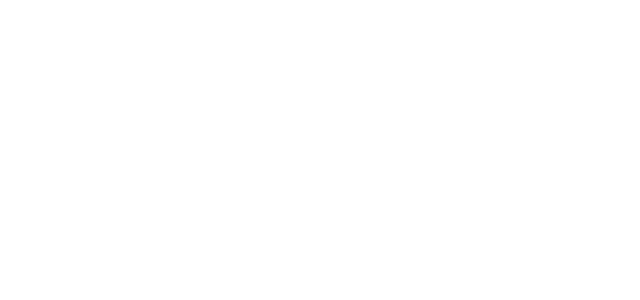
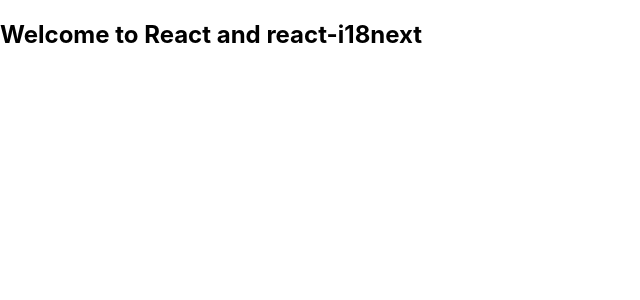
Before and after one commit to luis-saes/developer-portfolio, a React (Create React App) app in the folder front-end/: page / in a window 1280 px wide. Shown: the top 300 px of the page, without its empty margins (0-640 px from the left). Built offline with nearby package versions, Linux system fonts and the light colour scheme.

Commit message:
Installing i18next for translation and changing index to support it

```diff
--- a/front-end/package.json
+++ b/front-end/package.json
@@ -11,9 +11,11 @@
     "@types/react": "^18.0.15",
     "@types/react-dom": "^18.0.6",
     "bootstrap": "^5.2.0",
+    "i18next": "^21.8.14",
     "react": "^18.2.0",
     "react-bootstrap": "^2.4.0",
     "react-dom": "^18.2.0",
+    "react-i18next": "^11.18.3",
     "react-router-dom": "^6.3.0",
     "sass": "^1.54.0",
     "typescript": "^4.7.4",
--- a/front-end/src/index.tsx
+++ b/front-end/src/index.tsx
@@ -1,7 +1,31 @@
 import React from "react";
 import ReactDOM from "react-dom/client";
+import i18n from "i18next";
+import { useTranslation, initReactI18next } from "react-i18next";
 import "./index.css";
-import App from "./App";
+
+i18n.use(initReactI18next).init({
+  resources: {
+    en: {
+      translation: {
+        "Welcome to React": "Welcome to React and react-i18next",
+      },
+    },
+    ptbr: {
+      translation: {
+        "Welcome to React": "Seja bem-vindo ao React e react-i18next",
+      },
+    },
+  },
+  lng: "en",
+  fallbackLng: "en",
+});
+
+function App() {
+  const { t } = useTranslation();
+
+  return <h2>{t("Welcome to React")}</h2>;
+}
 
 const root = ReactDOM.createRoot(
   document.getElementById("root") as HTMLElement
```
Also changed, not shown: 1 other file (tests, documents, lock files or other folders).
